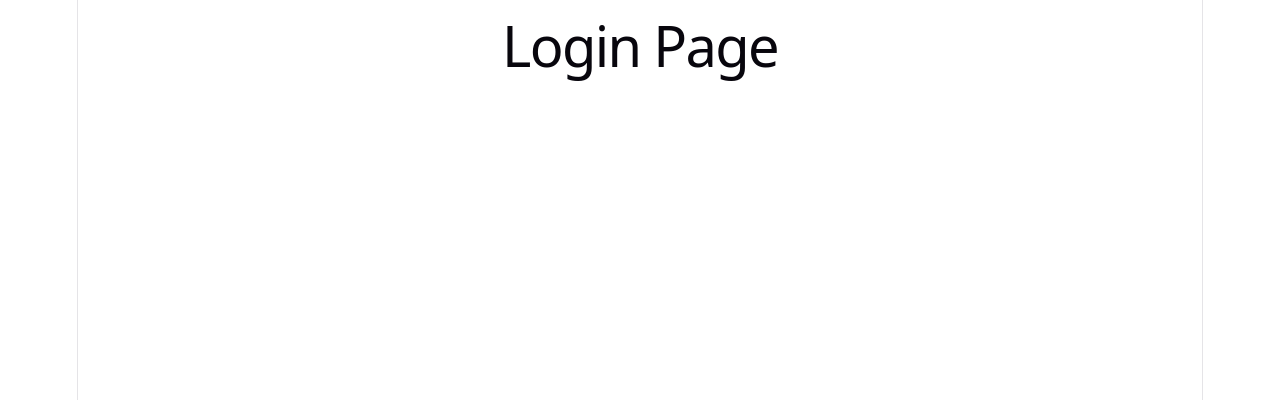
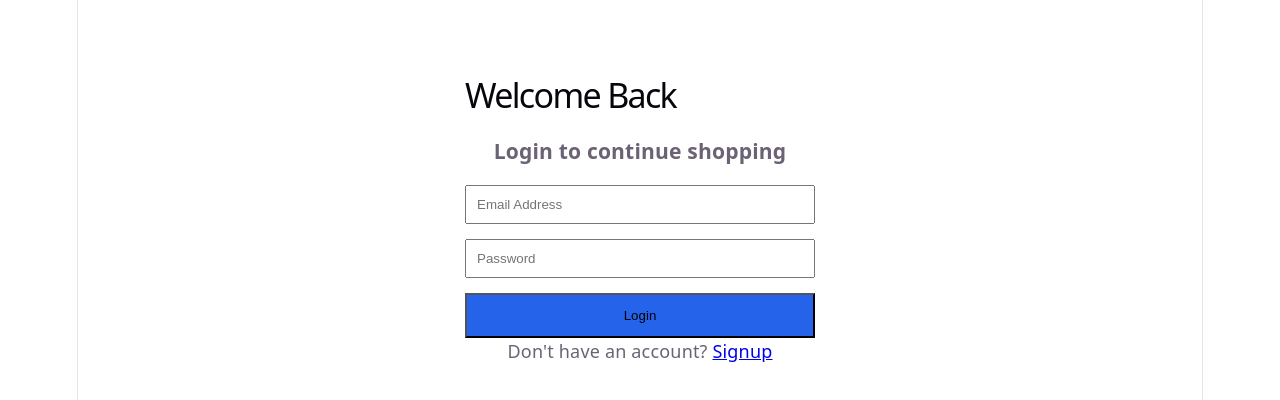
Before and after one commit to My-Github-NehaYadav/shopsphere-frontend, a React (Vite) app: page /login in a window 1280 px wide. Shown: the top 400 px of the page. Built offline with nearby package versions, Linux system fonts and the light colour scheme.

Commit message:
login ui done

```diff
--- /dev/null
+++ b/src/pages/login.css
@@ -0,0 +1,31 @@
+.login-container {
+  width: 350px;
+  margin: 50px auto;
+}
+
+.form-group {
+  margin-bottom: 15px;
+}
+
+input {
+  width: 100%;
+  padding: 10px;
+  box-sizing: border-box;
+}
+
+button {
+  width: 100%;
+  height: 45px;
+}
+
+.heading-section {
+  text-align: center;
+}
+
+.heading-section h1 {
+  text-align: center;
+}
+
+p {
+  text-align: center;
+}
--- a/src/pages/login.jsx
+++ b/src/pages/login.jsx
@@ -1,5 +1,52 @@
+import React, { useState } from "react";
+import "./login.css";
+import { Link } from "react-router-dom";
+
 function Login() {
-  return <h1>Login Page</h1>;
+  const [email, setEmail] = useState("");
+  const [password, setPassword] = useState("");
+
+  const handleLogin = () => {
+    console.log(email, password);
+  };
+
+  return (
+    <div className="login-container">
+
+      <div className="heading-section">
+        <h1>Welcome Back</h1>
+      </div>
+
+      <div>
+        <h3>Login to continue shopping</h3>
+      </div>
+
+      <div className="form-group">
+        <input
+          type="email"
+          placeholder="Email Address"
+          onChange={(e) => setEmail(e.target.value)}
+        />
+      </div>
+
+      <div className="form-group">
+        <input
+          type="password"
+          placeholder="Password"
+          onChange={(e) => setPassword(e.target.value)}
+        />
+      </div>
+
+      <button onClick={handleLogin}>
+        Login
+      </button>
+
+      <p>
+        Don't have an account? <Link to="/signup">Signup</Link>
+      </p>
+
+    </div>
+  );
 }
 
 export default Login;
--- a/src/pages/signup.css
+++ b/src/pages/signup.css
@@ -9,7 +9,7 @@
 
 button {
   background: var(--primary);
-  width: 108%;
+  width: 100%;
   height: 45px;
 }
 
@@ -38,6 +38,7 @@ input {
 .heading-section h1 {
   font-size: 34px;
   margin-bottom: 5px;
+  text-align: center;
 }
 
 .heading-section p,
```
Also changed, not shown: src/App.jsx (+0 -131 lines), src/pages/signup.jsx (+1 -14 lines).
